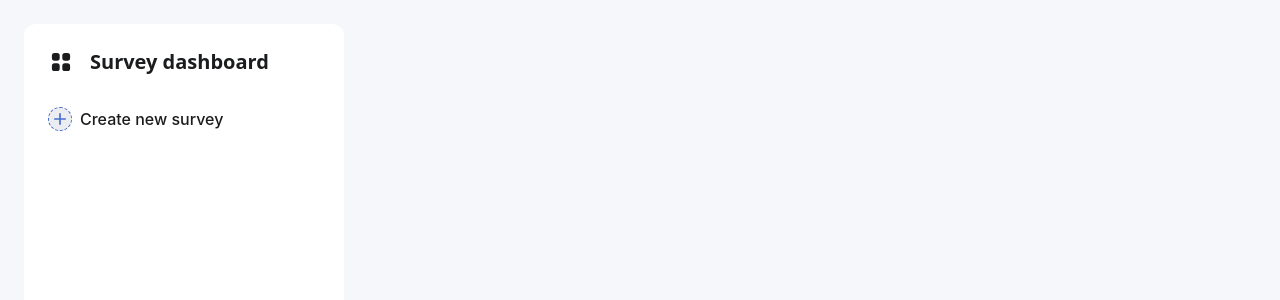
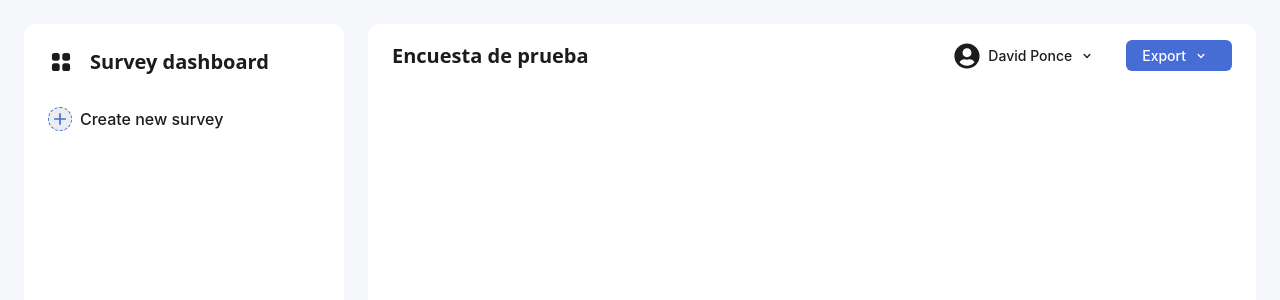
Before and after one commit to david-ponc/survey-app-old, a Next.js app: page / in a window 1280 px wide. Shown: the top 300 px of the page. Built offline with nearby package versions, Linux system fonts and the light colour scheme.

Commit message:
SUR-15 Improvement: create main component to index page (initial static version)

```diff
--- /dev/null
+++ b/src/components/Main.js
@@ -0,0 +1,12 @@
+import { MainStyled } from 'styles/components/main'
+import Header from 'components/Header'
+
+export default function Main () {
+  return (
+    <MainStyled>
+      <Header />
+      {/* <Tabs /> */}
+      {/* <Section /> */}
+    </MainStyled>
+  )
+}
--- a/src/pages/index.js
+++ b/src/pages/index.js
@@ -6,6 +6,7 @@ import Button from 'components/Button'
 import { VscFilePdf } from 'react-icons/vsc'
 import { BsFileEarmarkText } from 'react-icons/bs'
 import Aside from 'components/Aside'
+import Main from 'components/Main'
 
 export default function Home () {
   const [value, setValue] = useState(null)
@@ -19,6 +20,7 @@ export default function Home () {
         {/*  <Button actions={actions} droppable>Export</Button> */}
         {/* </section> */}
         <Aside />
+        <Main />
     </Layout>
   )
 }
--- /dev/null
+++ b/src/styles/components/main.js
@@ -0,0 +1,9 @@
+import styled from 'styled-components'
+
+export const MainStyled = styled.main`
+  border-radius: 0.75rem;
+  padding: 0 1.5rem 1.5rem;
+  background: var(--gray-600);
+  display: grid;
+  grid-template-rows: auto auto 1fr;
+`
```
